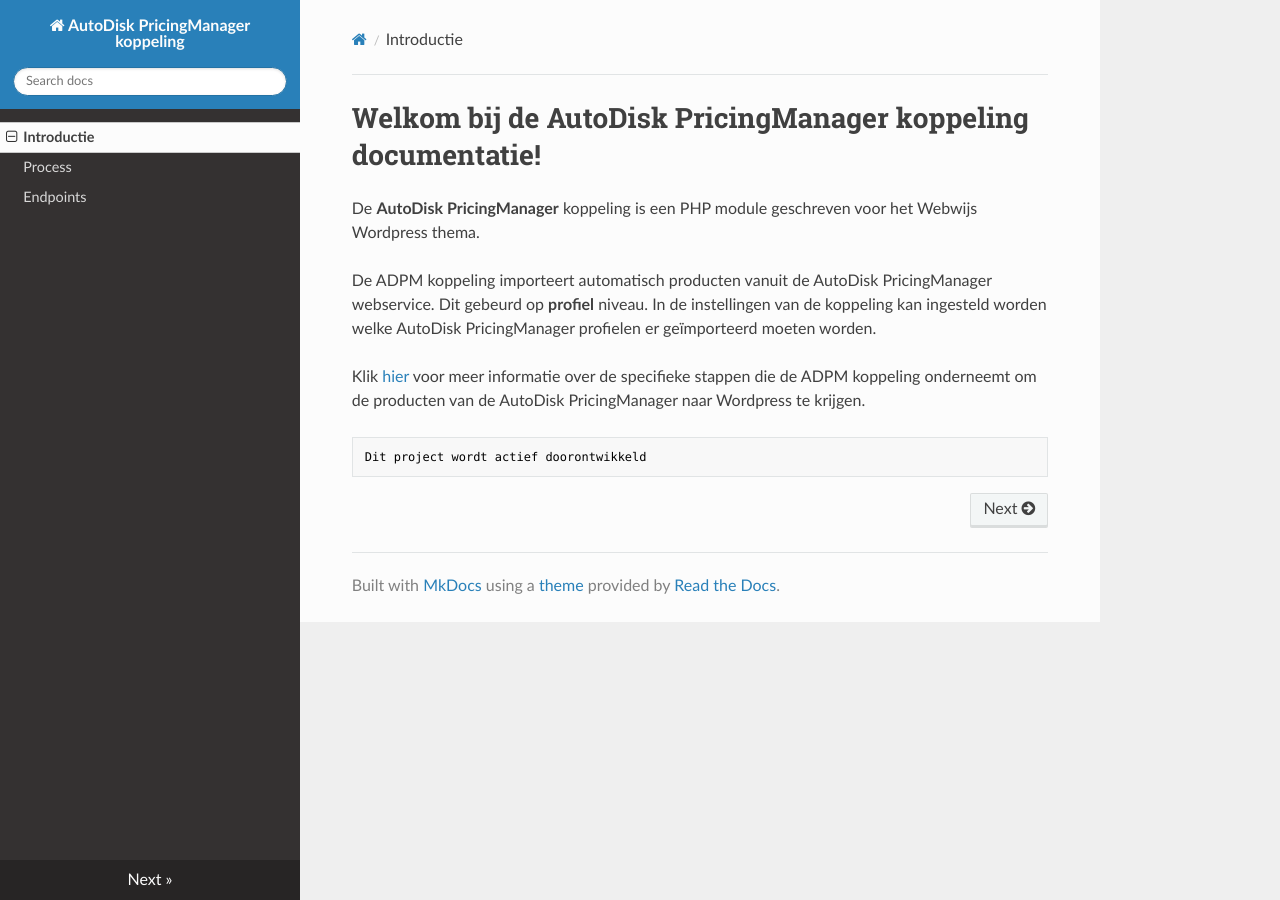
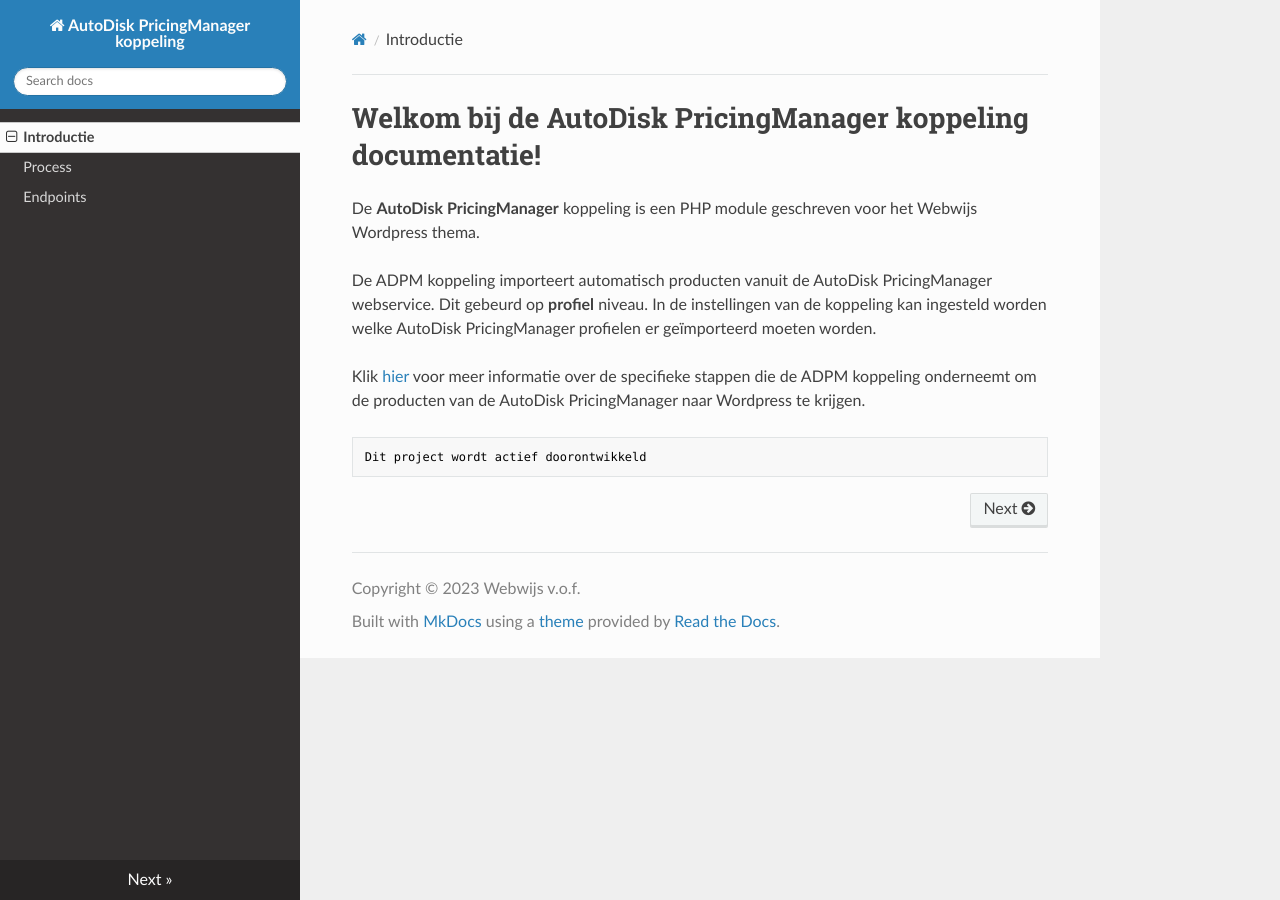
Before and after one commit to Webwijs/AutoDisk, an MkDocs documentation site: the page built from docs/index.md, in a window 1280 px wide. Built offline with MkDocs 1.6.1, drawn with Linux system fonts in a browser that asks for light colours; nearby versions of some CDN libraries.

Commit message:
Footer changes

```diff
--- a/mkdocs.yml
+++ b/mkdocs.yml
@@ -1,4 +1,5 @@
 site_name: AutoDisk PricingManager koppeling
+copyright: Copyright &copy; 2023 Webwijs v.o.f.
 theme:
   name: readthedocs
   highlightjs: true
@@ -14,6 +15,18 @@ markdown_extensions:
   - markdown_include.include:
       base_path: .
   - admonition
+extra:
+  generator: false
+  social:
+    - icon: fontawesome/brands/facebook
+      link: https://www.facebook.com/Webwijs
+      name: Webwijs op Facebook
+    - icon: fontawesome/brands/instagram
+      link: https://www.instagram.com/webwijs/
+      name: Webwijs op Instagram
+    - icon: fontawesome/brands/linkedin
+      link: https://www.linkedin.com/company/3049932/admin/feed/posts/
+      name: Webwijs op Linkedin
 nav:
   - Introductie: 'index.md'
   - Process: 'stappen.md'
```
